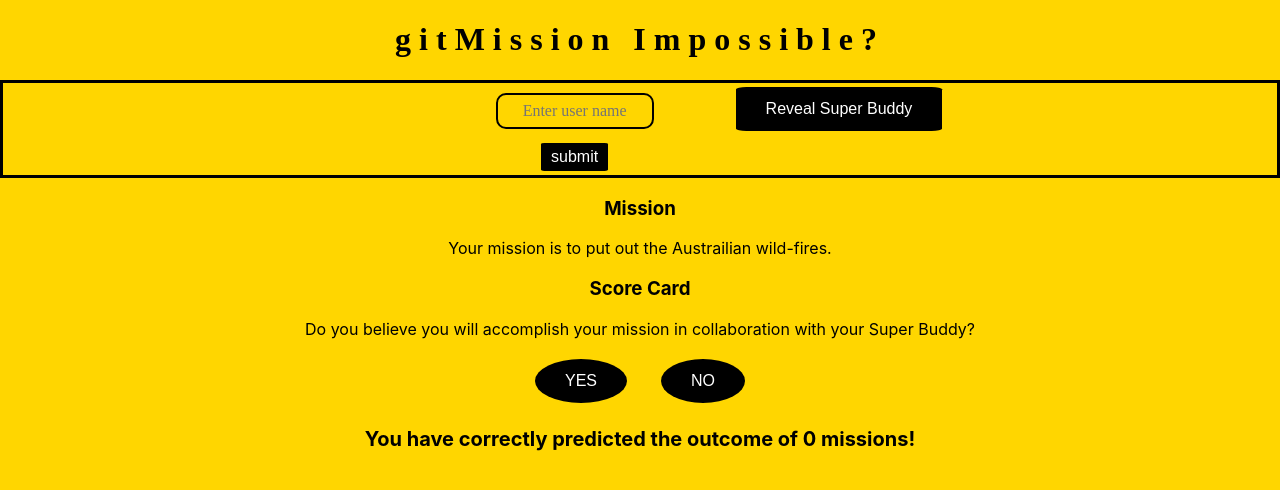
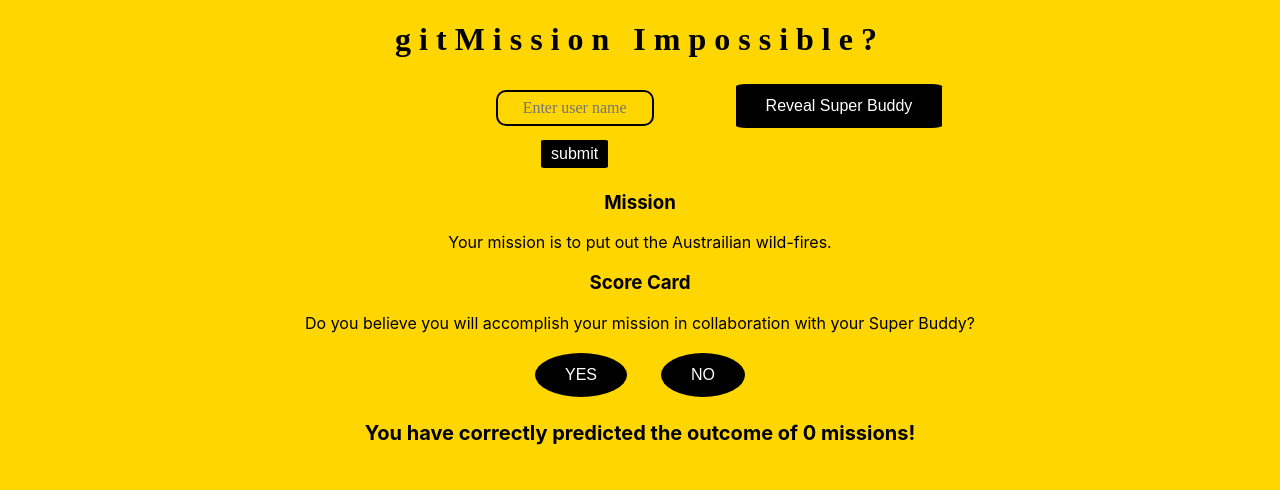
Before and after one commit to fac18/roshjud-react, a React (Create React App) app: page / in a window 1280 px wide. Shown: the top 490 px of the page. Built offline with nearby package versions, Linux system fonts and the light colour scheme.

Commit message:
centered images

```diff
--- a/src/App.css
+++ b/src/App.css
@@ -14,7 +14,6 @@ html {
 
 .appImg {
   display: flex;
-  border: solid black;
   justify-content: center;
 }
 
```
